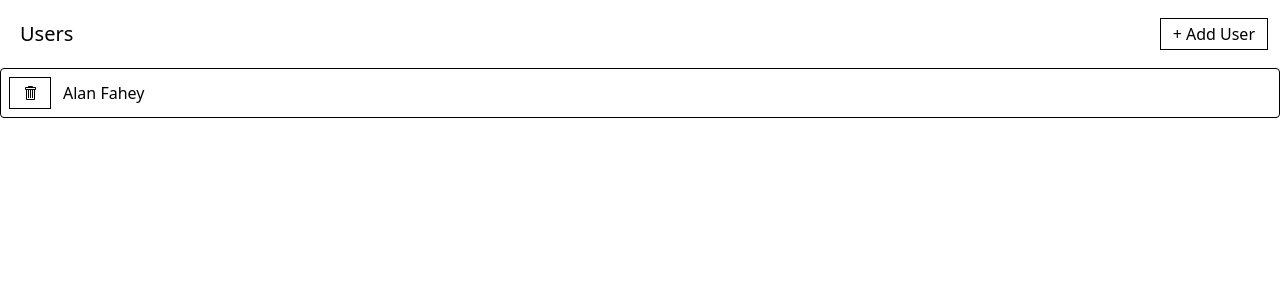
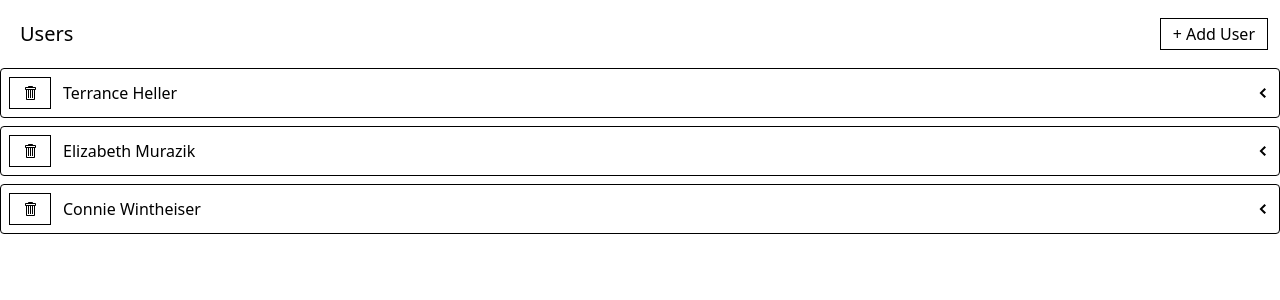
Before and after one commit to ayushthakali/Photo-Album, a React app: page / in a window 1280 px wide. Shown: the top 300 px of the page. Built offline with nearby package versions, Linux system fonts and the light colour scheme; data requests are answered from the project's data file; the HTML template or start-up script is replaced by a standard one.

Commit message:
feat:expandable panel created

```diff
--- a/db.json
+++ b/db.json
@@ -1,8 +1,16 @@
 {
   "users": [
     {
-      "name": "Alan Fahey",
-      "id": 1
+      "name": "Terrance Heller",
+      "id": 7
+    },
+    {
+      "name": "Elizabeth Murazik",
+      "id": 8
+    },
+    {
+      "name": "Connie Wintheiser",
+      "id": 9
     }
   ],
   "albums": [],
--- /dev/null
+++ b/src/components/ExpandablePanel.js
@@ -0,0 +1,25 @@
+import { useState } from "react";
+import { GoChevronLeft, GoChevronDown } from "react-icons/go";
+
+function ExpandablePanel({ header, children }) {
+  const [expanded, setExpanded] = useState(false);
+
+  const handleClick = () => {
+    setExpanded(!expanded);
+  };
+  return (
+    <div className="mb-2 border rounded">
+      <div className="flex p-2 justify-between items-center ">
+        <div className="flex flex-row items-center justify-between ">
+          {header}
+        </div>
+        <div onClick={handleClick} className="cursor-pointer">
+          {expanded ? <GoChevronDown /> : <GoChevronLeft />}
+        </div>
+      </div>
+      {expanded && <div className="p-2 border-t">{children}</div>}
+    </div>
+  );
+}
+
+export default ExpandablePanel;
--- a/src/components/UsersListItem.js
+++ b/src/components/UsersListItem.js
@@ -2,6 +2,7 @@
 import Button from "./Button";
 import { removeUser } from "../store";
 import { useThunk } from "../hooks/use-thunk";
+import  ExpandablePanel from "./ExpandablePanel";
 
 function UsersListItem({ user }) {
   const [doRemoveUser, isLoading, error] = useThunk(removeUser);
@@ -10,19 +11,18 @@
     doRemoveUser(user);
   };
 
-  return (
-    <div className="mb-2 border rounded">
-      <div className="flex p-2 justify-between items-center cursor-pointer">
-        <div className="flex flex-row items-center justify-between ">
-          <Button className="mr-3" loading={isLoading} onClick={handleClick}>
-            <GoTrashcan />
-          </Button>
-          {error && <div>Error deleting user</div>}
-          {user.name}
-        </div>
-      </div>
-    </div>
+  const header = (
+    <>
+      {" "}
+      <Button className="mr-3" loading={isLoading} onClick={handleClick}>
+        <GoTrashcan />
+      </Button>
+      {error && <div>Error deleting user</div>}
+      {user.name}
+    </>
   );
+
+  return <ExpandablePanel header={header}>content!!</ExpandablePanel>;
 }
 
 export default UsersListItem;
--- a/src/store/thunks/fetchUsers.js
+++ b/src/store/thunks/fetchUsers.js
@@ -5,7 +5,7 @@
   const response = await axios.get("http://localhost:3005/users");
 
   //DEV ONLY!!
-  await pause(3000);
+  await pause(1800);
 
   return response.data;
 }); //it makes action.type = users/fetch/somethingRelated
```
